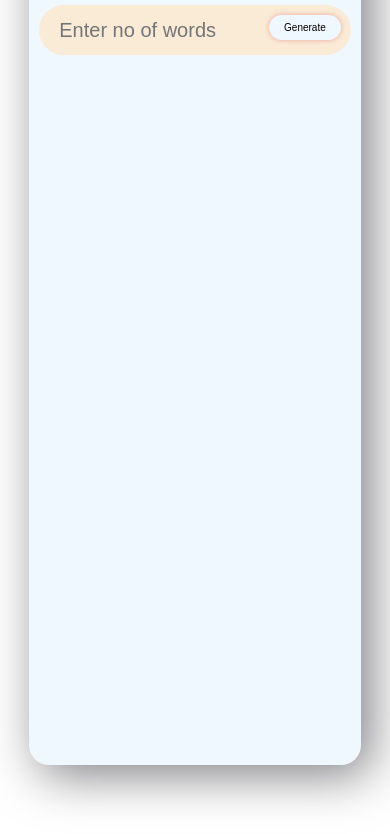
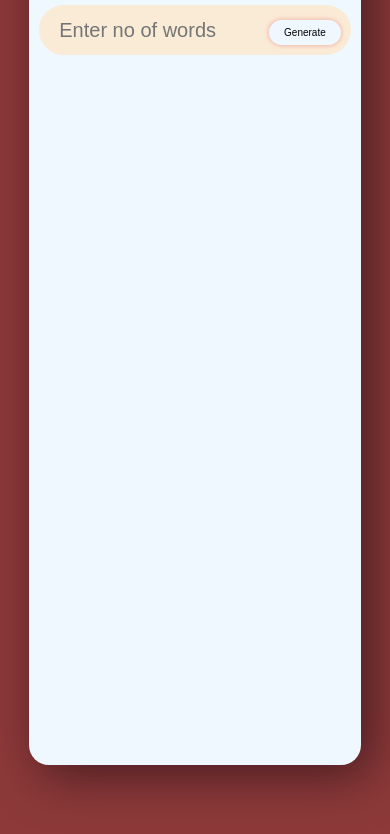
Before and after one commit to rajeshiitk/paragen, a plain HTML site: page index.html in a window 390 px wide. Shown: the part 179-1013 px from the top of the page. Drawn offline with Linux system fonts and the light colour scheme.

Commit message:
buttonfixed and background changed

```diff
--- a/style.css
+++ b/style.css
@@ -2,7 +2,7 @@
     margin: 0;
     padding: 0;
     box-sizing: border-box;
-    /* background-color: rgb(141, 57, 57); */
+    background-color: rgb(141, 57, 57);
 }
 
 html{
@@ -97,7 +97,7 @@ button:hover{
 
     button{
         font-size: 1rem;
-        top: 1rem;
+        top: 1.5rem;
     }
 
     #noOfWords{
```
